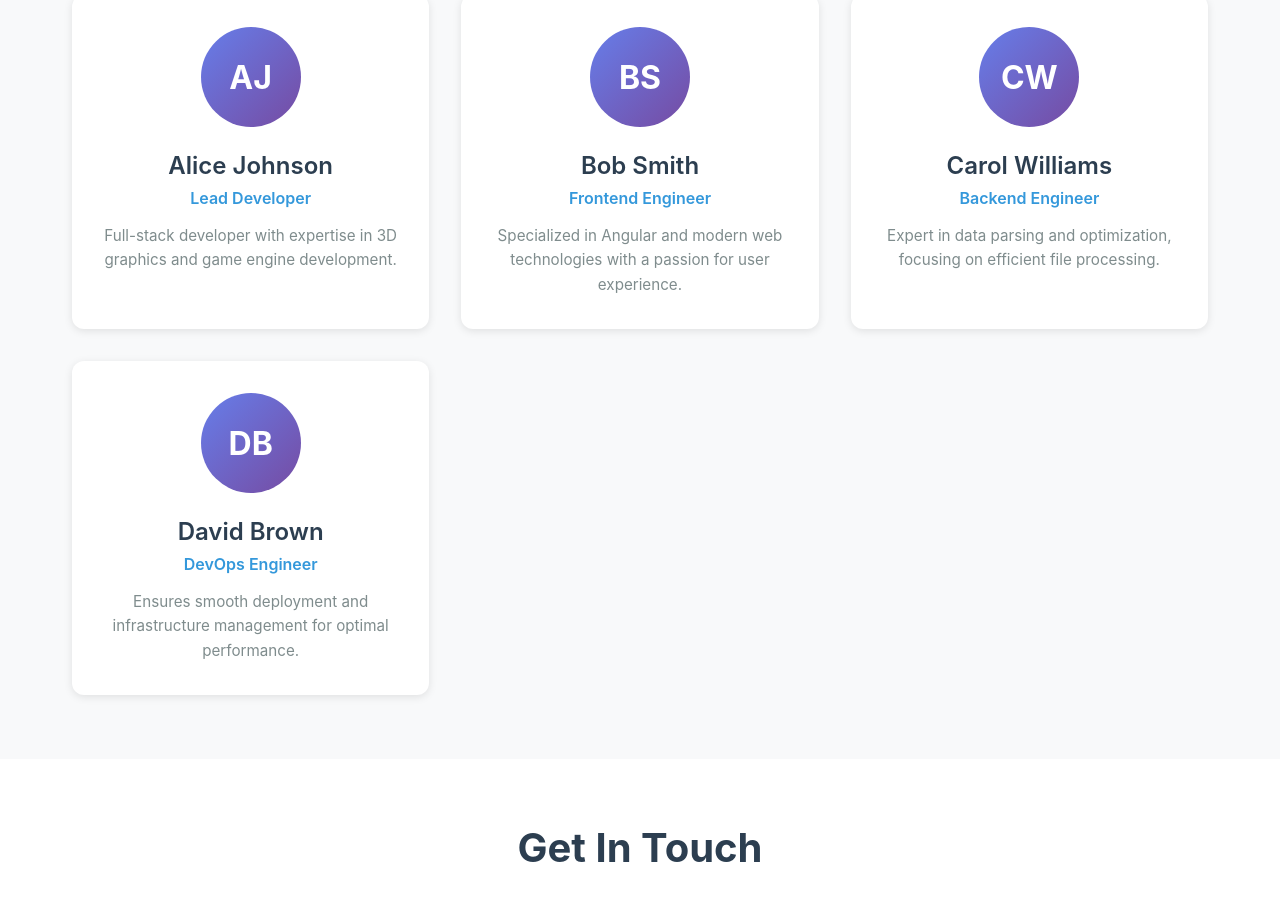
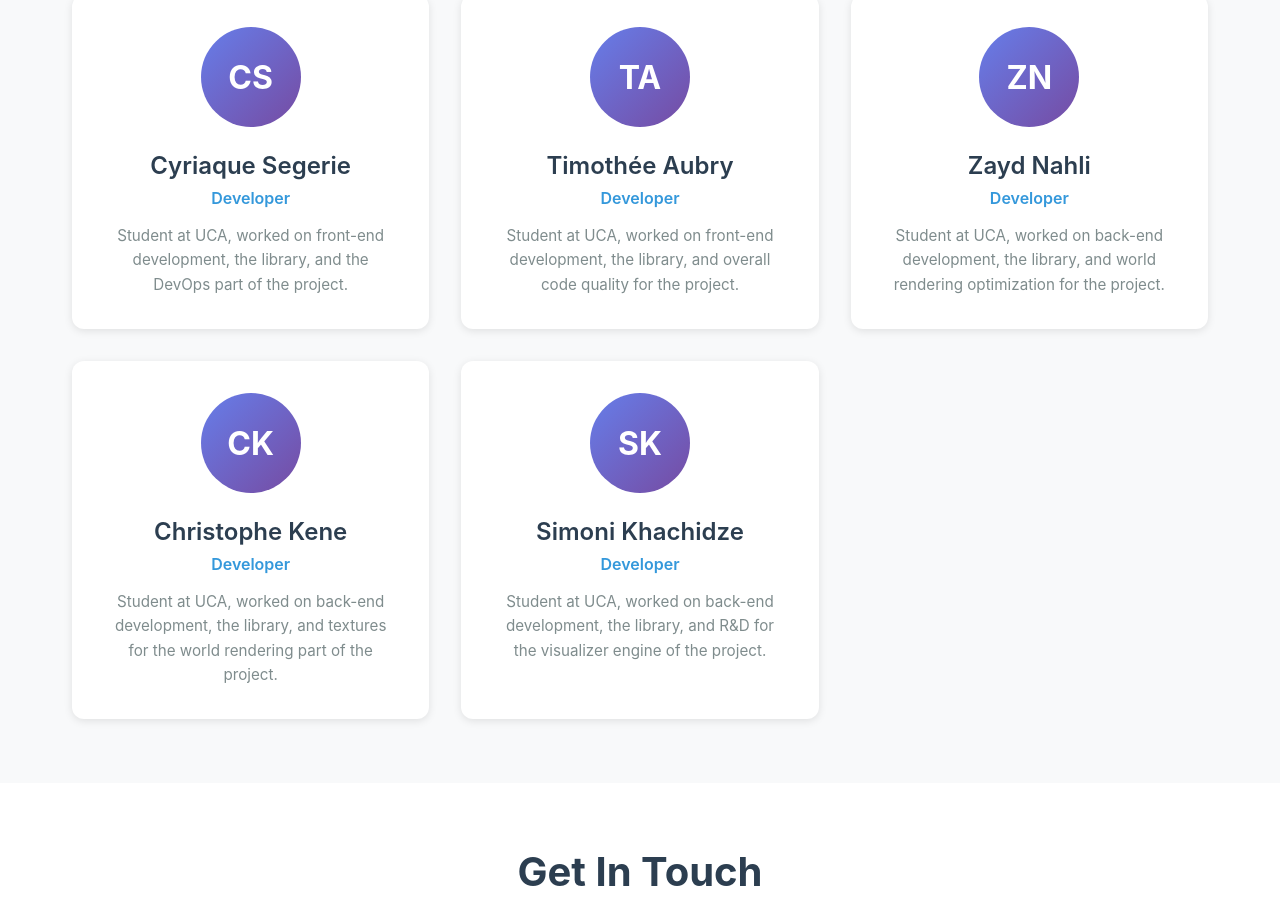
Before and after one commit to OrbisPanora/viewer, an Angular app: page /about in a window 1280 px wide. Before the commit this address led to /kubernetes/iut-inf63-projets-etudiants-orbispanora/orbispanora-web/about. Shown: the part 1038-1948 px from the top of the page. Built offline with nearby package versions, Linux system fonts and the light colour scheme.

Commit message:
:sparkles: Ajout About

```diff
--- a/src/app/app.html
+++ b/src/app/app.html
@@ -1,7 +1,7 @@
 <header class="navbar">
   <div class="nav-container">
     <a routerLink="/" class="logo">
-      <img src="/assets/opw.png" alt="OrbisPanora">
+      <img src="assets/opw.png" alt="OrbisPanora">
       <span>OrbisPanora</span>
     </a>
 
--- a/src/app/pages/about/about.html
+++ b/src/app/pages/about/about.html
@@ -20,7 +20,7 @@
         </div>
         <div class="feature">
           <h3>Open Source</h3>
-          <p>Community-driven development with transparent codebase</p>
+          <p>Community-driven development with transparent library codebase</p>
         </div>
       </div>
     </div>
@@ -44,7 +44,7 @@
     <div class="content-wrapper">
       <h2>Get In Touch</h2>
       <p>Have questions or suggestions? We'd love to hear from you.</p>
-      <a href="mailto:contact@orbispanora.com" class="contact-button">Contact Us</a>
+      <a href="mailto:cyriaque.segerie@etu.uca.fr" class="contact-button">Contact Us</a>
     </div>
   </section>
 </div>
--- a/src/app/pages/about/about.ts
+++ b/src/app/pages/about/about.ts
@@ -17,28 +17,34 @@ interface TeamMember {
 export class AboutPage {
   teamMembers: TeamMember[] = [
     {
-      name: 'Alice Johnson',
-      role: 'Lead Developer',
-      bio: 'Full-stack developer with expertise in 3D graphics and game engine development.',
-      avatar: 'AJ'
+      name: 'Cyriaque Segerie',
+      role: 'Developer',
+      bio: 'Student at UCA, worked on front-end development, the library, and the DevOps part of the project.',
+      avatar: 'CS'
     },
     {
-      name: 'Bob Smith',
-      role: 'Frontend Engineer',
-      bio: 'Specialized in Angular and modern web technologies with a passion for user experience.',
-      avatar: 'BS'
+      name: 'Timothée Aubry',
+      role: 'Developer',
+      bio: 'Student at UCA, worked on front-end development, the library, and overall code quality for the project.',
+      avatar: 'TA'
     },
     {
-      name: 'Carol Williams',
-      role: 'Backend Engineer',
-      bio: 'Expert in data parsing and optimization, focusing on efficient file processing.',
-      avatar: 'CW'
+      name: 'Zayd Nahli',
+      role: 'Developer',
+      bio: 'Student at UCA, worked on back-end development, the library, and world rendering optimization for the project.',
+      avatar: 'ZN'
     },
     {
-      name: 'David Brown',
-      role: 'DevOps Engineer',
-      bio: 'Ensures smooth deployment and infrastructure management for optimal performance.',
-      avatar: 'DB'
+      name: 'Christophe Kene',
+      role: 'Developer',
+      bio: 'Student at UCA, worked on back-end development, the library, and textures for the world rendering part of the project.',
+      avatar: 'CK'
+    },
+    {
+      name: 'Simoni Khachidze',
+      role: 'Developer',
+      bio: 'Student at UCA, worked on back-end development, the library, and R&D for the visualizer engine of the project.',
+      avatar: 'SK'
     }
   ];
 }
--- a/src/index.html
+++ b/src/index.html
@@ -3,7 +3,7 @@
 <head>
   <meta charset="utf-8">
   <title>OrbisPanora</title>
-  <base href="/kubernetes/iut-inf63-projets-etudiants-orbispanora/orbispanora-web/">
+  <base href="/">
   <meta name="viewport" content="width=device-width, initial-scale=1">
   <link rel="icon" type="image/x-icon" href="opw.ico">
 </head>
```
